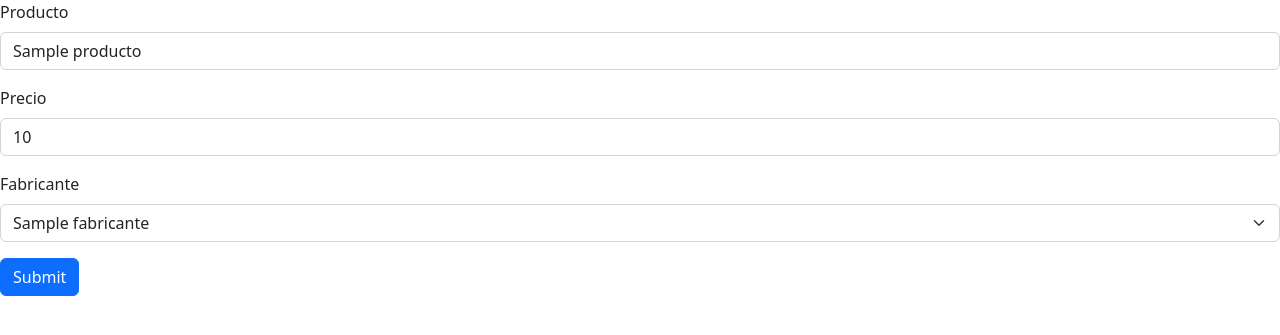
After one commit to Ubyquit/tienda_sm34_2023, a PHP site: page /update/producto.php?id_producto=1 in a window 1280 px wide. The commit adds this page. Shown: the top 335 px of the page. Run offline with PHP 8.4, Linux system fonts and the light colour scheme; tables that the repository leaves empty or names only in its code hold one stand-in row (values such as "Sample post").

Commit message:
Actualizar productos.

```diff
--- /dev/null
+++ b/update/producto.php
@@ -0,0 +1,85 @@
+<?php
+//print_r($_GET);
+$id_producto = $_GET['id_producto'];
+include('../connection/connection.php');
+//WHILE
+$consulta = "SELECT * FROM fabricante";
+$resultado = mysqli_query($conn, $consulta);
+//option select
+$consulta1 = "SELECT id_producto,producto.nombre, precio,id_fabricante_id, fabricante.nombre
+    AS fabricante
+    FROM producto
+    INNER JOIN fabricante
+    ON producto.id_fabricante_id = fabricante.id_fabricante WHERE id_producto = '$id_producto'";
+$resultado1 = mysqli_query($conn, $consulta1);
+$fabricante = mysqli_fetch_array($resultado1);
+?>
+
+<!doctype html>
+<html lang="en">
+
+<head>
+    <title>Editar producto</title>
+    </title>
+    <!-- Required meta tags -->
+    <meta charset="utf-8">
+    <meta name="viewport" content="width=device-width, initial-scale=1, shrink-to-fit=no">
+
+    <!-- Bootstrap CSS v5.2.1 -->
+    <link href="https://cdn.jsdelivr.net/npm/bootstrap@5.2.1/dist/css/bootstrap.min.css" rel="stylesheet"
+        integrity="sha384-iYQeCzEYFbKjA/T2uDLTpkwGzCiq6soy8tYaI1GyVh/UjpbCx/TYkiZhlZB6+fzT" crossorigin="anonymous">
+
+</head>
+
+<body>
+    <header>
+        <!-- place navbar here -->
+    </header>
+    <main>
+
+        <!-- ========== Start formulario ========== -->
+        <form action="actualizar_producto.php" method="post">
+            <div class="mb-3">
+                <label class="form-label">Producto</label>
+                <input name="nombre_producto" value="<?php echo $fabricante['nombre'] ?>" type="text"
+                    class="form-control" required>
+            </div>
+            <div class="mb-3">
+                <label class="form-label">Precio</label>
+                <input name="precio_producto" value="<?php echo $fabricante['precio'] ?>" type="number"  class="form-control" min="0" max="9999" required>
+            </div>
+            <div class="mb-3">
+                <label class="form-label">Fabricante</label>
+                <select name="id_fabricante" class="form-select">
+                    <option value="<?php echo $fabricante['id_fabricante_id']; ?>" selected><?php echo $fabricante['fabricante'] ?></option>
+                    <?php
+                    while ($fila = mysqli_fetch_array($resultado)) {
+                        ?>
+                        <option value="<?php echo $fila['id_fabricante']; ?>"><?php echo $fila['nombre']; ?></option>
+                    <?php } ?>
+                </select>
+            </div>
+            <div>
+                <input name="id_producto" value="<?php echo $id_producto; ?>" type="hidden">
+            </div>
+            <button type="submit" class="btn btn-primary">Submit</button>
+        </form>
+        <!-- ========== End formulario ========== -->
+
+
+
+    </main>
+    <footer>
+        <!-- place footer here -->
+    </footer>
+    <!-- Bootstrap JavaScript Libraries -->
+    <script src="https://cdn.jsdelivr.net/npm/@popperjs/core@2.11.6/dist/umd/popper.min.js"
+        integrity="sha384-oBqDVmMz9ATKxIep9tiCxS/Z9fNfEXiDAYTujMAeBAsjFuCZSmKbSSUnQlmh/jp3" crossorigin="anonymous">
+        </script>
+
+    <script src="https://cdn.jsdelivr.net/npm/bootstrap@5.2.1/dist/js/bootstrap.min.js"
+        integrity="sha384-7VPbUDkoPSGFnVtYi0QogXtr74QeVeeIs99Qfg5YCF+TidwNdjvaKZX19NZ/e6oz" crossorigin="anonymous">
+        </script>
+</body>
+
+</html>
```
Also changed, not shown: delete/eliminar_producto.php (added, +14 -0 lines), productos.php (+16 -2 lines), update/actualizar_producto.php (added, +18 -0 lines).
